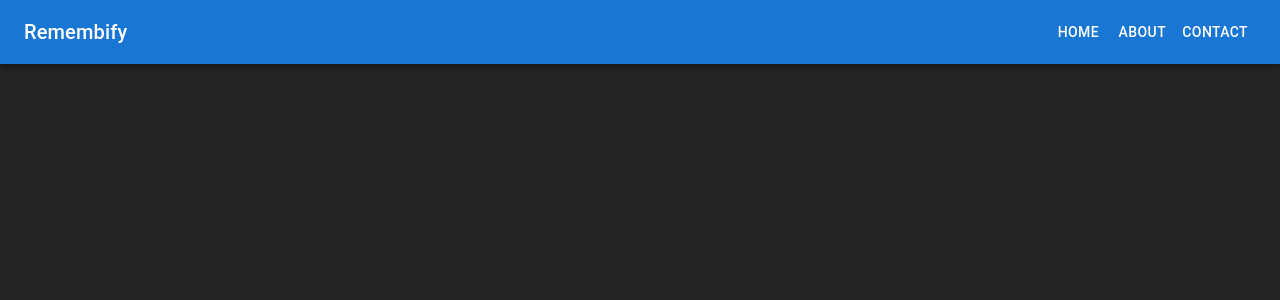
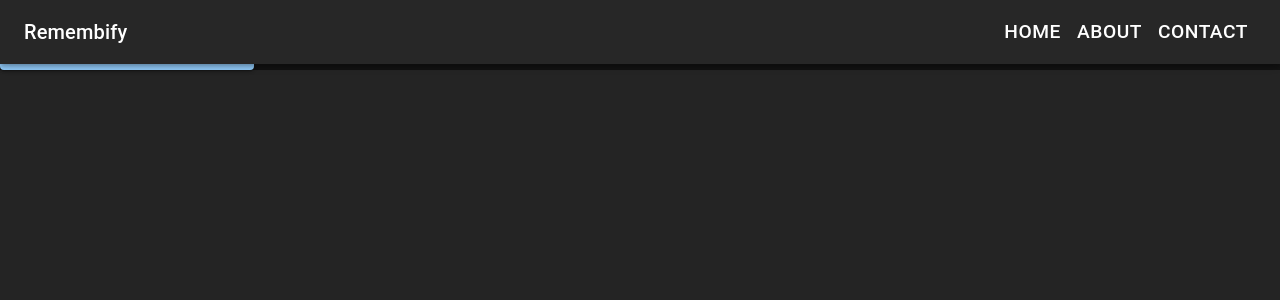
Before and after one commit to shaggy611/EngWordsLearning, a React (Vite) app: page / in a window 1280 px wide. Shown: the top 300 px of the page. Built offline with nearby package versions, Linux system fonts and the light colour scheme.

Commit message:
Add theme provider

```diff
--- a/src/App.tsx
+++ b/src/App.tsx
@@ -1,4 +1,6 @@
 import { useState, useContext } from 'react'
+import { ThemeProvider } from '@mui/material/styles'
+import theme from './theme'
 import WordsContext from './context/WordsContext'
 import './App.css'
 import FetchButton from './components/FetchButton'
@@ -11,6 +13,7 @@
 
   return (
     <>
+      <ThemeProvider theme={theme}>
         <WordsContext.Provider
           value={{ wordPair, setWordPair, loader, setLoader }}>
           <Menu />
@@ -22,6 +25,7 @@
           <div>{wordPair.eng}</div>
           <div>{wordPair.ukr}</div>
         </WordsContext.Provider>
+      </ThemeProvider>
     </>
   )
 }
--- a/src/main.tsx
+++ b/src/main.tsx
@@ -1,10 +1,13 @@
 import React from 'react'
 import ReactDOM from 'react-dom/client'
+import { StyledEngineProvider } from '@mui/material/styles'
 import App from './App.tsx'
 import './index.css'
 
 ReactDOM.createRoot(document.getElementById('root') as HTMLElement).render(
   <React.StrictMode>
-    <App />
-  </React.StrictMode>,
+    <StyledEngineProvider injectFirst>
+      <App />
+    </StyledEngineProvider>
+  </React.StrictMode>
 )
--- /dev/null
+++ b/src/theme.tsx
@@ -0,0 +1,14 @@
+import { createTheme } from '@mui/material/styles'
+
+const theme = createTheme({
+  palette: {
+    mode: 'dark',
+  },
+  typography: {
+    button: {
+      fontSize: '1.2rem',
+    },
+  },
+})
+
+export default theme
```
Lines whose indentation alone changed are shown as unchanged.
